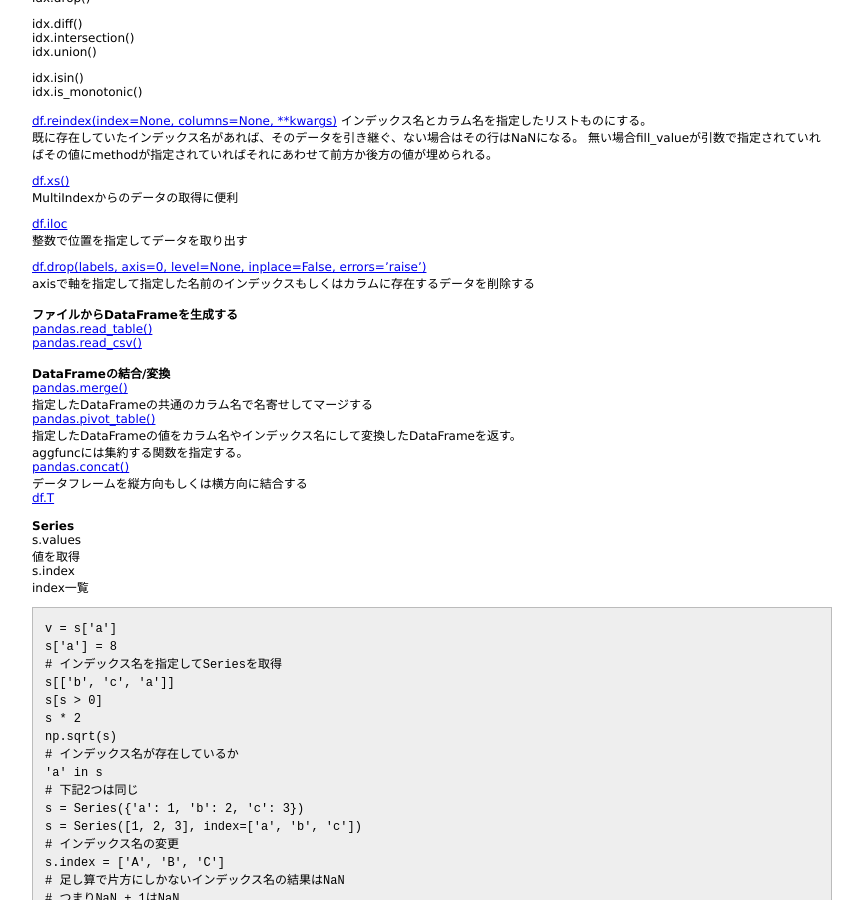
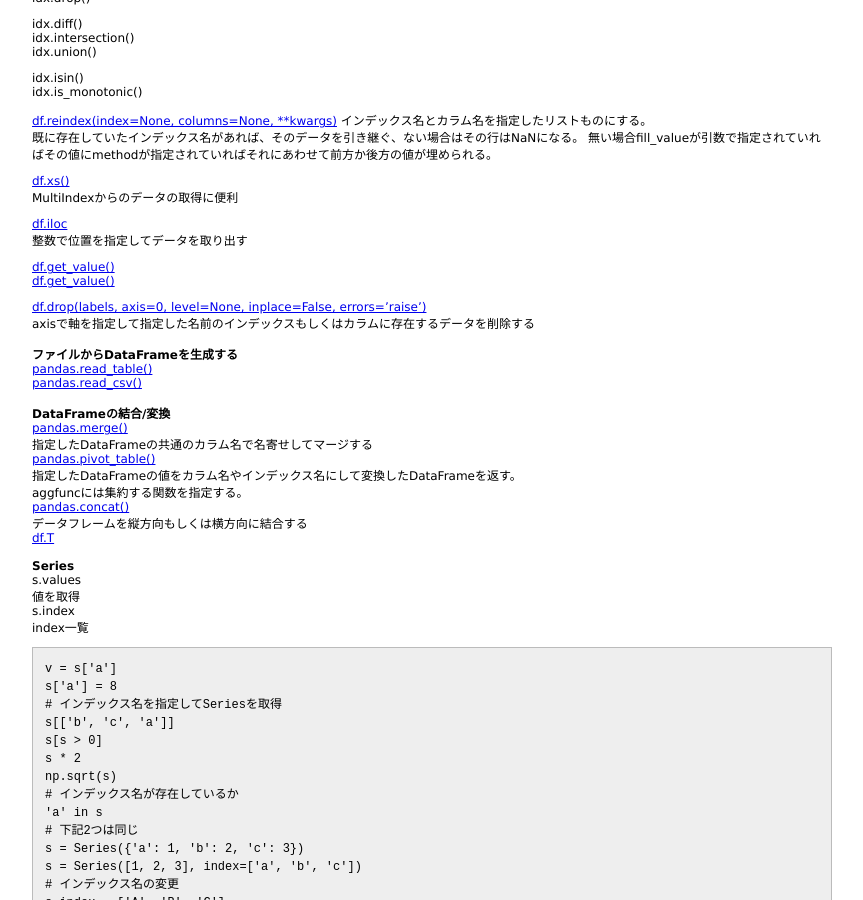
Before and after one commit to 38elements/38elements.github.com, a Jekyll site: the page built from _posts/2016-04-24-pandas.md, in a window 1280 px wide and 900 px high, scrolled down 2005 px. Shown: the whole window, without its empty margins (208-1071 px from the left). Built offline with Jekyll 4.4.1, drawn with Linux system fonts in a browser that asks for light colours.

Commit message:
Update 2016-04-24-pandas.md

```diff
--- a/_posts/2016-04-24-pandas.md
+++ b/_posts/2016-04-24-pandas.md
@@ -132,6 +132,9 @@ MultiIndexからのデータの取得に便利
 
 [df.iloc](http://pandas.pydata.org/pandas-docs/stable/generated/pandas.DataFrame.iloc.html)
 整数で位置を指定してデータを取り出す
+
+[df.get_value()](http://pandas.pydata.org/pandas-docs/stable/generated/pandas.DataFrame.get_value.html)
+[df.get_value()](http://pandas.pydata.org/pandas-docs/stable/generated/pandas.DataFrame.set_value.html)
 
 
 [df.drop(labels, axis=0, level=None, inplace=False, errors='raise')](http://pandas.pydata.org/pandas-docs/stable/generated/pandas.DataFrame.drop.html)
```
